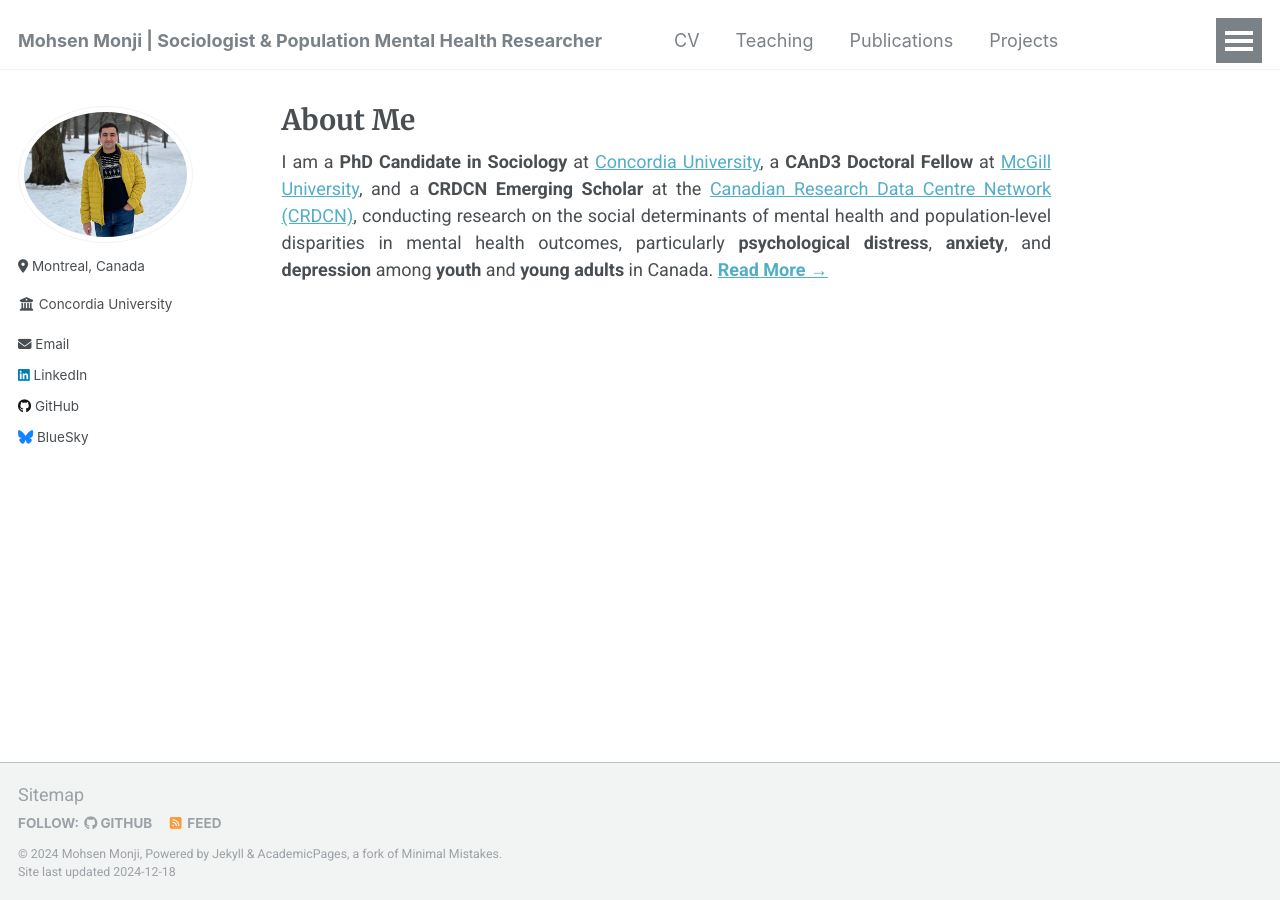
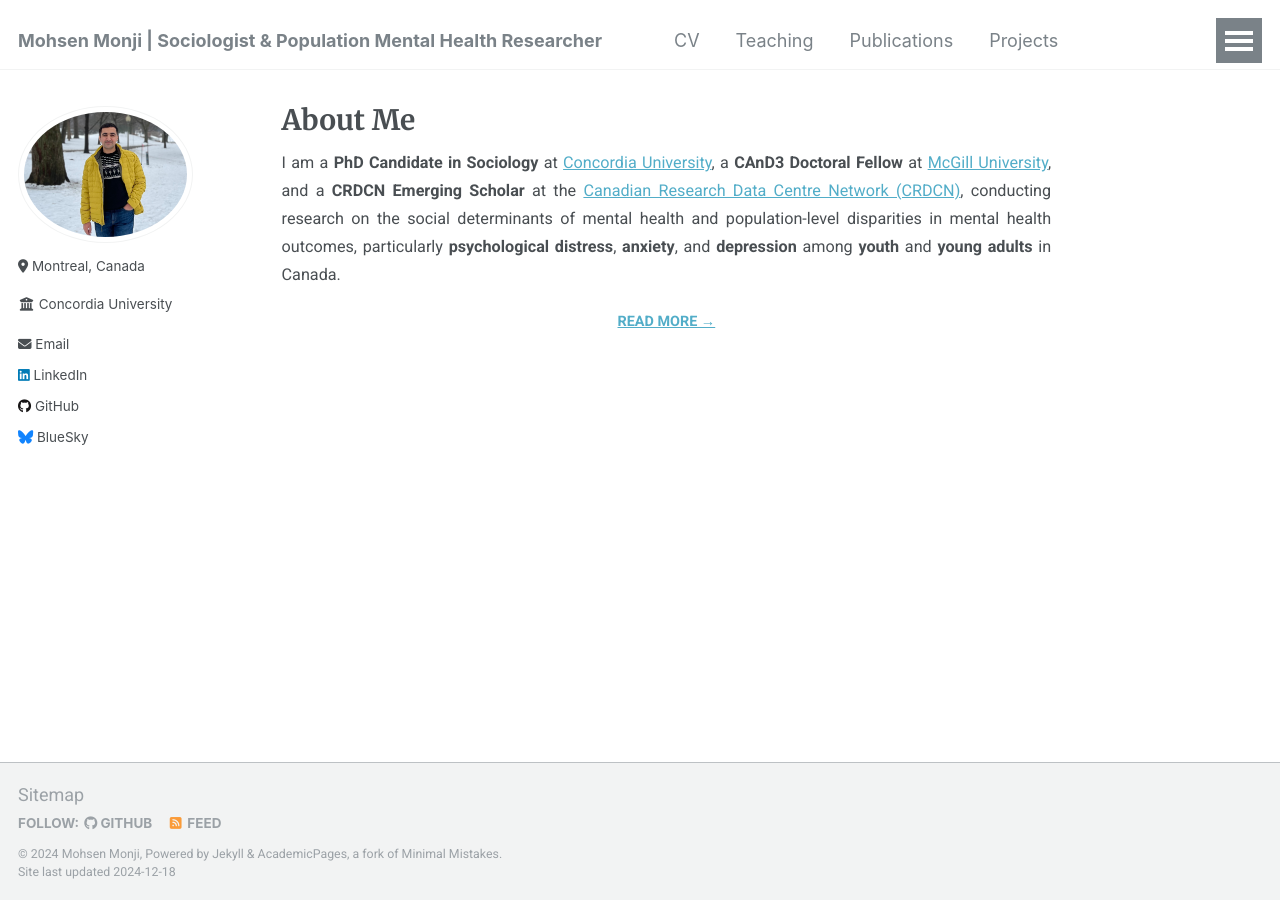
Before and after one commit to Mohsnmonji/mohsnmonji.github.io, a Jekyll site: the page built from _pages/about.md, in a window 1280 px wide. Built offline with Jekyll 4.4.1, drawn with Linux system fonts in a browser that asks for light colours.

Commit message:
Update about.md

```diff
--- a/_pages/about.md
+++ b/_pages/about.md
@@ -6,4 +6,10 @@ description: Sociologist and Population Mental Health Researcher
 author_profile: true
 ---
 
-I am a **PhD Candidate in Sociology** at [Concordia University](https://www.concordia.ca/artsci/sociology-anthropology.html), a **CAnD3 Doctoral Fellow** at [McGill University](https://www.mcgill.ca/cand3/our-people/fellows-2024-25), and a **CRDCN Emerging Scholar** at the [Canadian Research Data Centre Network (CRDCN)](https://crdcn.ca), conducting research on the social determinants of mental health and population-level disparities in mental health outcomes, particularly **psychological distress**, **anxiety**, and **depression** among **youth** and **young adults** in Canada. [**Read More →**](/bio/)
+<span style="font-size: 0.9em; line-height: 1.6;">
+I am a **PhD Candidate in Sociology** at [Concordia University](https://www.concordia.ca/artsci/sociology-anthropology.html), a **CAnD3 Doctoral Fellow** at [McGill University](https://www.mcgill.ca/cand3/our-people/fellows-2024-25), and a **CRDCN Emerging Scholar** at the [Canadian Research Data Centre Network (CRDCN)](https://crdcn.ca), conducting research on the social determinants of mental health and population-level disparities in mental health outcomes, particularly **psychological distress**, **anxiety**, and **depression** among **youth** and **young adults** in Canada.
+</span>
+
+<span style="font-size: 0.8em; display: block; text-align: center; margin-top: 10px;">
+[**READ MORE →**](/bio/)
+</span>
```
